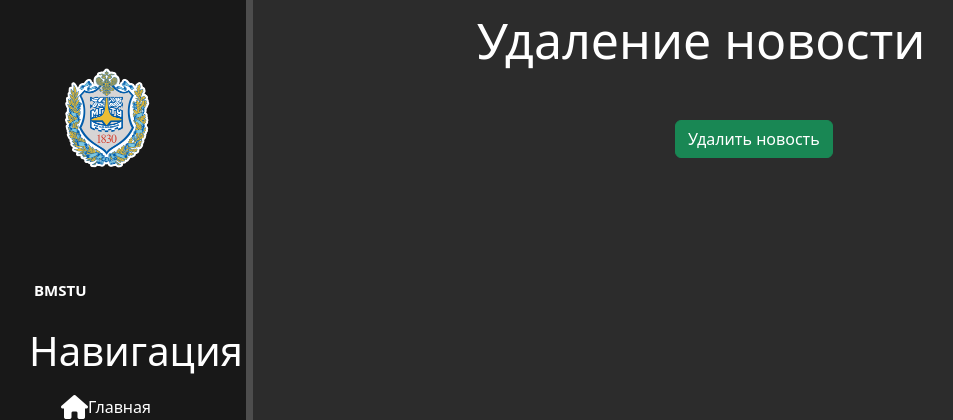
After one commit to w212w/DjangoPython, a Django app: page /news/5/delete in a window 1280 px wide. The commit adds this page. Shown: the top 420 px of the page, without its empty margins (3-956 px from the left). Run offline with Django 4.2, Linux system fonts and the light colour scheme; data comes from the database, SQL or seed files in the repository; both versions use the stored data as it was after the commit; some libraries are stand-ins or nearby versions.

Commit message:
Добавил удаление и редактирование новостей

```diff
--- a/website/news/models.py
+++ b/website/news/models.py
@@ -10,6 +10,11 @@ class Articles(models.Model):
     def __str__(self):
         return self.title
 
+
+
+    def get_absolute_url(self):
+        return f'/news/{self.id}'
+
     class Meta:
         verbose_name = "Новость"
         verbose_name_plural = "Новости"
--- a/website/news/templates/news/details_view.html
+++ b/website/news/templates/news/details_view.html
@@ -7,5 +7,7 @@
         <h1>{{ article.title }}</h1>
         <h4>{{ article.date }}</h4>
         <p>{{ article.full_text }}</p>
+        <a href="{% url 'news-delete' article.id %}" class="btn btn-danger">Удалить</a>
+        <a href="{% url 'news-update' article.id %}" class="btn btn-info">Редактировать</a>
     </div>
 {% endblock %}
--- /dev/null
+++ b/website/news/templates/news/news-delete.html
@@ -0,0 +1,13 @@
+{% extends "main/layout.html" %}
+
+{% block title %}Удаление новости{% endblock %}
+
+{% block content %}
+    <div class="features">
+        <h1>Удаление новости</h1>
+        <form method="post">
+            {% csrf_token %}
+            <button class="btn btn-success" type="submit">Удалить новость</button>
+        </form>
+    </div>
+{% endblock %}
--- a/website/news/urls.py
+++ b/website/news/urls.py
@@ -4,5 +4,7 @@ from . import views
 urlpatterns = [
   path("", views.news_home, name="news_home"),
   path("create", views.create, name="create"),
-  path("<int:pk>", views.NewsDetailView.as_view(), name="news-detail")
+  path("<int:pk>", views.NewsDetailView.as_view(), name="news-detail"),
+  path("<int:pk>/update", views.NewsUpdateView.as_view(), name="news-update"),
+  path("<int:pk>/delete", views.NewsDeleteView.as_view(), name="news-delete"),
 ]
--- a/website/news/views.py
+++ b/website/news/views.py
@@ -1,7 +1,7 @@
 from django.shortcuts import render, redirect
 from .models import Articles
 from .forms import ArticlesForm
-from django.views.generic import DetailView
+from django.views.generic import DetailView, UpdateView, DeleteView
 
 def news_home(request):
     news = Articles.objects.order_by("-date")
@@ -12,6 +12,19 @@ class NewsDetailView(DetailView):
     model = Articles
     template_name = "news/details_view.html"
     context_object_name = "article"
+
+
+class NewsUpdateView(UpdateView):
+    model = Articles
+    template_name = "news/create.html"
+
+    form_class = ArticlesForm
+
+
+class NewsDeleteView(DeleteView):
+    model = Articles
+    success_url = "/news/"
+    template_name = "news/news-delete.html"
 
 
 def create(request):
```
Also changed, not shown: website/db.sqlite3.
